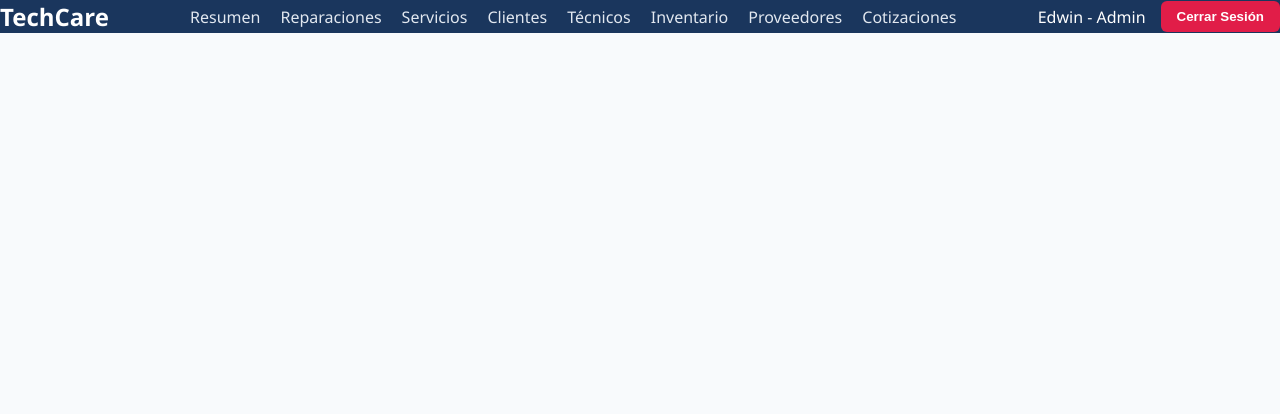
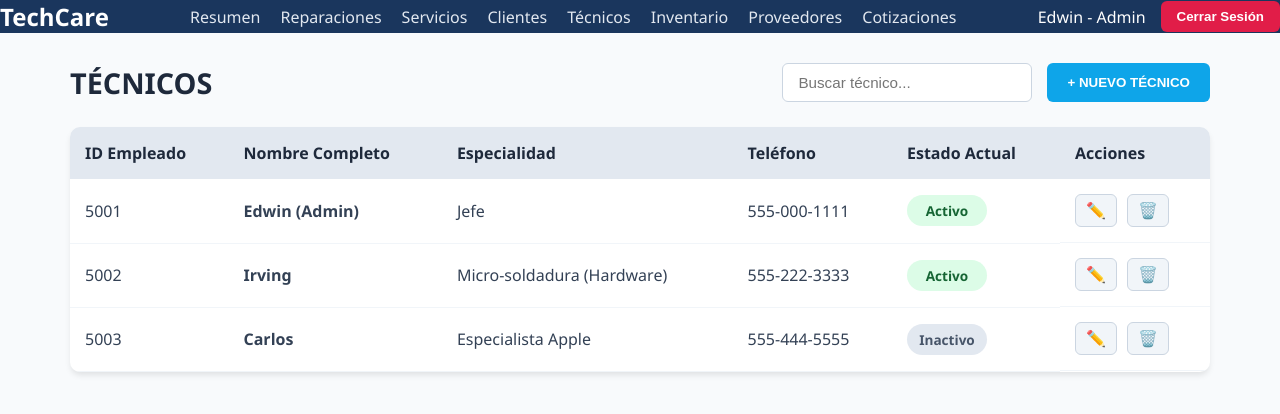
Before and after one commit to VictorDiaz19/techcare, a React app in the folder frontend/: page /tecnicos in a window 1280 px wide. Shown: the top 414 px of the page. Built offline with nearby package versions, Linux system fonts and the light colour scheme; the HTML template or start-up script is replaced by a standard one.

Commit message:
Módulo de Técnicos completado con estados Activo/Inactivo

```diff
--- a/frontend/src/App.jsx
+++ b/frontend/src/App.jsx
@@ -6,6 +6,7 @@ import Dashboard from './pages/Dashboard';
 import Reparaciones from './pages/Reparaciones';
 import Servicios from './pages/Servicios';
 import Clientes from './pages/Clientes';
+import Tecnicos from './pages/Tecnicos';
 import Inventario from './pages/Inventario';
 
 function App(){
@@ -18,7 +19,7 @@ function App(){
         <Route path="/reparaciones" element={<Reparaciones />} />
         <Route path="/servicios" element={<Servicios />} />
         <Route path="/clientes" element={<Clientes />} />
-        {/* Aqui va Tecnicos */}
+        <Route path="/tecnicos" element={<Tecnicos />} />
         <Route path="/inventario" element={<Inventario />} />
       </Routes>
     </BrowserRouter>
--- /dev/null
+++ b/frontend/src/pages/Tecnicos.css
@@ -0,0 +1,77 @@
+/* --- 1. CONTENEDOR GENERAL --- */
+.tecnicos-container {
+    padding: 30px;
+    max-width: 1200px;
+    margin: 0 auto;
+}
+
+/* --- 2. ENCABEZADO --- */
+.tecnicos-header {
+    display: flex;
+    justify-content: space-between;
+    align-items: center;
+    margin-bottom: 25px;
+}
+
+.tecnicos-header h1 {
+    color: #1e293b;
+    font-size: 1.8rem;
+}
+
+.btn-nuevo-tecnico {
+    background-color: #0ea5e9;
+    color: white;
+    border: none;
+    padding: 10px 20px;
+    border-radius: 6px;
+    font-weight: bold;
+    cursor: pointer;
+}
+
+.btn-nuevo-tecnico:hover { background-color: #0284c7; }
+
+/* --- 3. DISEÑO DE LA TABLA --- */
+.tabla-tecnicos {
+    width: 100%;
+    border-collapse: collapse;
+    text-align: left;
+}
+
+.tabla-tecnicos th {
+    background-color: #e2e8f0;
+    padding: 15px;
+    color: #1e293b;
+}
+
+.tabla-tecnicos td {
+    padding: 15px;
+    border-bottom: 1px solid #f1f5f9;
+    color: #334155;
+}
+
+.tabla-tecnicos tbody tr:hover { background-color: #f8fafc; }
+
+/* --- 4. ETIQUETAS DE ESTADO (PILLS) --- */
+.estado-pill {
+    padding: 6px 12px;
+    border-radius: 20px;
+    font-size: 0.85rem;
+    font-weight: bold;
+    display: inline-block;
+    text-align: center;
+    min-width: 80px;
+}
+
+.pill-activo { background-color: #dcfce7; color: #166534; }
+.pill-inactivo { background-color: #e2e8f0; color: #475569; }
+
+/* --- 5. MODAL EXTRA ESTILOS --- */
+.input-select {
+    padding: 12px;
+    border: 1px solid #cbd5e1;
+    border-radius: 6px;
+    background-color: #f1f5f9;
+    font-size: 1rem;
+    width: 100%;
+    box-sizing: border-box;
+}
--- /dev/null
+++ b/frontend/src/pages/Tecnicos.jsx
@@ -0,0 +1,174 @@
+import React, { useState } from 'react';
+import './Tecnicos.css';
+
+function Tecnicos() {
+    // 1. ESTADO DE LA TABLA
+    const [tecnicos, setTecnicos] = useState([
+        { id: 5001, nombre: 'Edwin (Admin)', especialidad: 'Jefe', telefono: '555-000-1111', estado: 'Activo' },
+        { id: 5002, nombre: 'Irving', especialidad: 'Micro-soldadura (Hardware)', telefono: '555-222-3333', estado: 'Activo' },
+        { id:5003, nombre: 'Carlos', especialidad: 'Especialista Apple', telefono: '555-444-5555', estado: 'Inactivo' }
+    ]);
+
+    // 2. ESTADOS DEL MODAL
+    const [modalAbierto, setModalAbierto] = useState(false);
+    const [modoEdicion, setModoEdicion] = useState(false);
+    const [tecnicoEditandoId, setTecnicoEditandoId] = useState(null);
+
+    // 3. ESTADO DEL FORMULARIO
+    const [formulario, setFormulario] = useState({
+        nombre: '',
+        especialidad: '',
+        telefono: '',
+        estado: 'Activo' // Por defecto, un técnico nuevo entra como activo
+    });
+
+    const manejarInput = (e) => {
+        setFormulario({ ...formulario, [e.target.name]: e.target.value });
+    };
+
+    // 4. FUNCIONES PAERA ABRIR EL MODAL
+    const abrirModalCrear = () => {
+        setModoEdicion(false);
+        setTecnicoEditandoId(null);
+        setFormulario({ nombre: '', especialidad: '', telefono: '', estado: 'Activo' });
+        setModalAbierto(true);
+    };
+
+    const abrirModalEditar = (tecnico) => {
+        setModoEdicion(true);
+        setTecnicoEditandoId(tecnico.id);
+        setFormulario({
+            nombre: tecnico.nombre,
+            especialidad: tecnico.especialidad,
+            telefono: tecnico.telefono,
+            estado: tecnico.estado
+        });
+        setModalAbierto(true);
+    };
+
+    // 5. FUNCIÓN PARA ELIMINAR
+    const eliminarTecnico = (id) => {
+        const confirmar = window.confirm("¿Estás seguro de que deseas eliminar a este técnico del sistema?");
+        if (confirmar) {
+            const nuevosTecnicos = tecnicos.filter(t => t.id !== id);
+            setTecnicos(nuevosTecnicos);
+        }
+    };
+
+    // 6. FUNCIÓN PARA GUARDAR
+    const guardarTecnico = () => {
+        if (modoEdicion) {
+            const tecnicosActualizados = tecnicos.map(t => {
+                if (t.id === tecnicoEditandoId) {
+                    return {
+                        ...t,
+                        nombre: formulario.nombre,
+                        especialidad: formulario.especialidad,
+                        telefono: formulario.telefono,
+                        estado: formulario.estado
+                    };
+                }
+                return t;
+            });
+            setTecnicos(tecnicosActualizados);
+        } else {
+            const nuevoTecnico = {
+                id: Math.floor(Math.random() * 900) + 5000,
+                nombre: formulario.nombre,
+                especialidad: formulario.especialidad,
+                telefono: formulario.telefono,
+                estado: formulario.estado
+            };
+            setTecnicos([nuevoTecnico, ...tecnicos]);
+        }
+        setModalAbierto(false);
+    };
+
+    return (
+        <div className="tecnicos-container">
+
+            <div className="tecnicos-header">
+                <h1>TÉCNICOS</h1>
+                <div className="header-acciones">
+                    <input type="text" placeholder="Buscar técnico..." className="input-buscador"/>
+                    <button className="btn-nuevo-tecnico" onClick={abrirModalCrear}>
+                        + NUEVO TÉCNICO
+                    </button>
+                </div>
+            </div>
+
+            <div className="tabla-container">
+                <table className="tabla-tecnicos">
+                    <thead>
+                        <tr>
+                            <th>ID Empleado</th>
+                            <th>Nombre Completo</th>
+                            <th>Especialidad</th>
+                            <th>Teléfono</th>
+                            <th>Estado Actual</th>
+                            <th>Acciones</th>
+                        </tr>
+                    </thead>
+                    <tbody>
+                        {tecnicos.map((tecnico) => (
+                            <tr key={tecnico.id}>
+                                <td>{tecnico.id}</td>
+                                <td><strong>{tecnico.nombre}</strong></td>
+                                <td>{tecnico.especialidad}</td>
+                                <td>{tecnico.telefono}</td>
+                                <td>
+                                    <span className={`estado-pill ${tecnico.estado === 'Activo' ? 'pill-activo' : 'pill-inactivo'}`}>
+                                        {tecnico.estado}
+                                    </span>
+                                </td>
+                                <td className="acciones-celda">
+                                    <button className="btn-editar" title="Editar" onClick={() => abrirModalEditar(tecnico)}>✏️</button>
+                                    <button className="btn-eliminar" title="Eliminar" onClick={() => eliminarTecnico(tecnico.id)}>🗑️</button>
+                                </td>
+                            </tr>
+                        ))}
+                    </tbody>
+                </table>
+            </div>
+
+            {/* --- PANTALLA EMERGENTE --- */}
+            {modalAbierto && (
+                <div className="modal-overlay">
+                    <div className="modal-content">
+                        <h2>{modoEdicion ? 'ACTUALIZAR TÉCNICO' : 'NUEVO TÉCNICO'}</h2>
+
+                        <div className="form-grupo">
+                            <label>Nombre Completo:</label>
+                            <input type="text" name="nombre" value={formulario.nombre} onChange={manejarInput} />
+                        </div>
+
+                        <div className="form-grupo">
+                            <label>Especialidad Principal:</label>
+                            <input type="text" name="especialidad" value={formulario.especialidad} onChange={manejarInput} placeholder="Ej. Hardware, Software, Redes..." />
+                        </div>
+
+                        <div className="form-grupo">
+                            <label>Teléfono de Contacto:</label>
+                            <input type="text" name="telefono" value={formulario.telefono} onChange={manejarInput} />
+                        </div>
+
+                        <div className="form-grupo">
+                            <label>Estado Laboral:</label>
+                            <select name="estado" value={formulario.estado} onChange={manejarInput} className="input-select">
+                                <option value="Activo">Activo (Disponible para trabajar)</option>
+                                <option value="Inactivo">Inactivo (Vacaciones, Baja, etc.)</option>
+                            </select>
+                        </div>
+
+                        <div className="modal-botones">
+                            <button className="btn-guardar" onClick={guardarTecnico}>Guardar Registro</button>
+                            <button className="btn-cancelar" onClick={() => setModalAbierto(false)}>Cancelar</button>
+                        </div>
+                    </div>
+                </div>
+            )}
+        </div>
+    );
+}
+
+export default Tecnicos;
```
